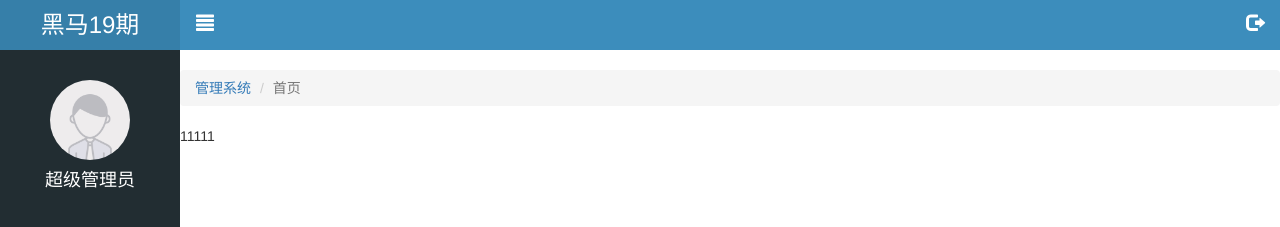
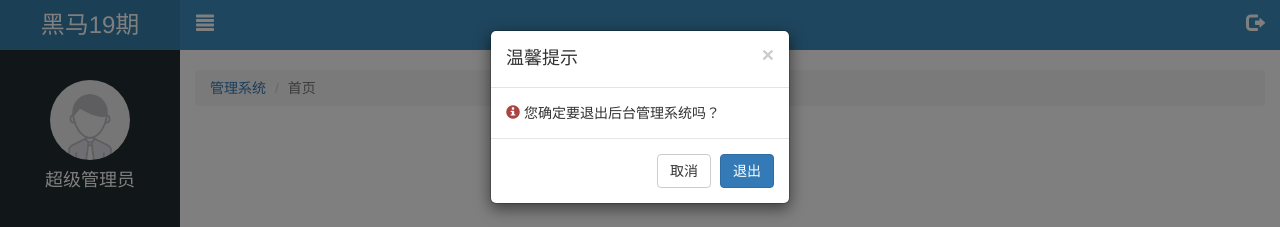
Before and after one commit to gaohuan214/letao, a website: page public/back3/index.html in a window 1280 px wide. Both pictures are taken after a click on the link 1255 px from the left and 25 px from the top of the page. Shown: the top 227 px of the page. Drawn offline with Linux system fonts and the light colour scheme.

Commit message:
登出功能实现

```diff
--- a/public/back3/index.html
+++ b/public/back3/index.html
@@ -11,6 +11,7 @@
     <title>乐淘商城</title>
 </head>
 <body >
+<!--侧边栏-->
 <div class="lt_aside">
     <!--标题-->
     <div class="brand">
@@ -49,19 +50,45 @@
         </ul>
     </div>
 </div>
+<!--左侧内容-->
 <div class="lt_content">
     <div class="topbar">
         <a class="icon_left pull-left"><i class="glyphicon glyphicon-align-justify"></i></a>
         <a class="icon_right pull-right"><i class="glyphicon glyphicon-log-out"></i></a>
     </div>
-    <div class="main">
-        <ol class="breadcrumb mg_tp">
-            <li><a href="index.html">管理系统</a></li>
-            <li class="active">首页</li>
-        </ol>
+   <div class="container-fluid">
+       <ol class="breadcrumb mg_tp">
+           <li><a href="index.html">管理系统</a></li>
+           <li class="active">首页</li>
+       </ol>
+
+   </div>
+</div>
+
+<!--登出模态框-->
+
+<div class="modal fade" tabindex="-1" id="logoutModal">
+    <div class="modal-dialog modal-sm" >
+        <div class="modal-content">
+            <div class="modal-header">
+                <button type="button" class="close" data-dismiss="modal" ><span >&times;</span></button>
+                <h4 class="modal-title">温馨提示</h4>
+            </div>
+            <div class="modal-body">
+                <i class="glyphicon glyphicon-info-sign"></i>
+                <span>您确定要退出后台管理系统吗？</span>
+            </div>
+            <div class="modal-footer">
+                <button type="button" class="btn btn-default" data-dismiss="modal">取消</button>
+                <button type="button" class="btn btn-primary btn-logout">退出</button>
+            </div>
+        </div>
     </div>
-    11111
 </div>
+
+
+
+
 <script src="./lib/jquery/jquery.min.js"></script>
 
 <script src="./lib/bootstrap/js/bootstrap.min.js"></script>
--- a/public/back3/js/common.js
+++ b/public/back3/js/common.js
@@ -33,3 +33,31 @@ $(document).ajaxStop(function(){
         $('.lt_content').toggleClass('hide_menu');
     })
 })
+ // 功能4：点击头topbar右侧按钮,显示退出模态框
+;$(function(){
+    $('.topbar .icon_right').click(function(){
+
+        $('#logoutModal').modal('show');
+    })
+})
+// 功能5:点击退出按钮,发送ajax请求(退出),成功后
+//     1.模态框隐藏
+//     2.跳转到登录页
+;$(function(){
+    $('.btn-logout').click(function(){
+        $.ajax({
+            type: 'get',
+            url: '/employee/employeeLogout',
+            dataType: 'json',
+            success: function( info){
+                console.log(info )
+                if( info.success){
+                    //关闭模态框
+                    $('#logoutModal').modal('hide');
+                    // 跳转到登录首页
+                    location.href = "login.html";
+                }
+            }
+        })
+    })
+})
--- a/public/back3/less/common.less
+++ b/public/back3/less/common.less
@@ -151,5 +151,10 @@ a:active{
         }
       }
     }
+  }
 
+  .modal-body{
+    i,sapn{
+      color:#A94442;
+    }
   }
```
Also changed, not shown: public/back3/css/common.css.
